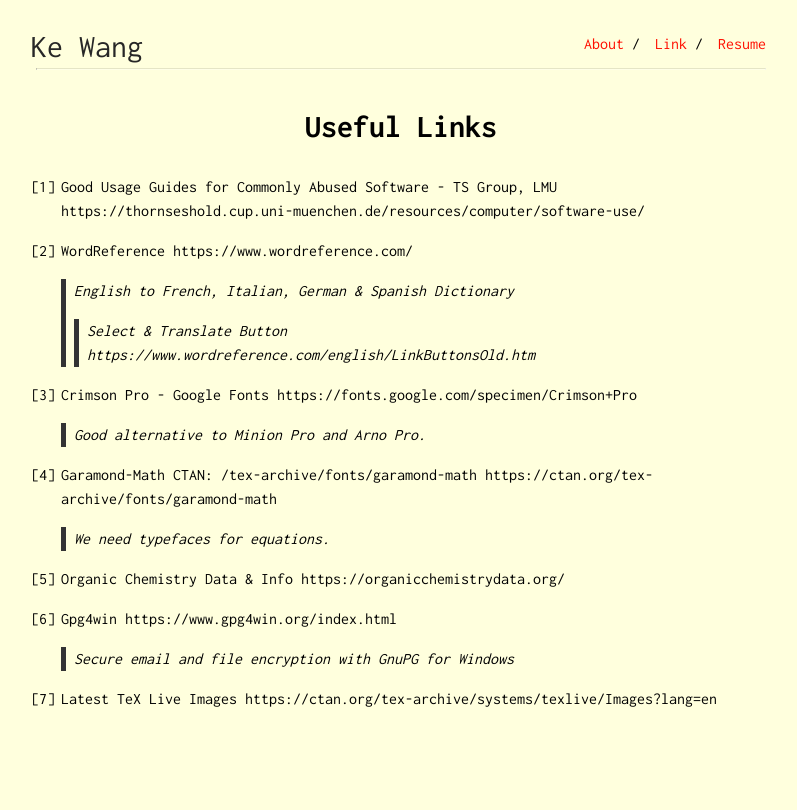
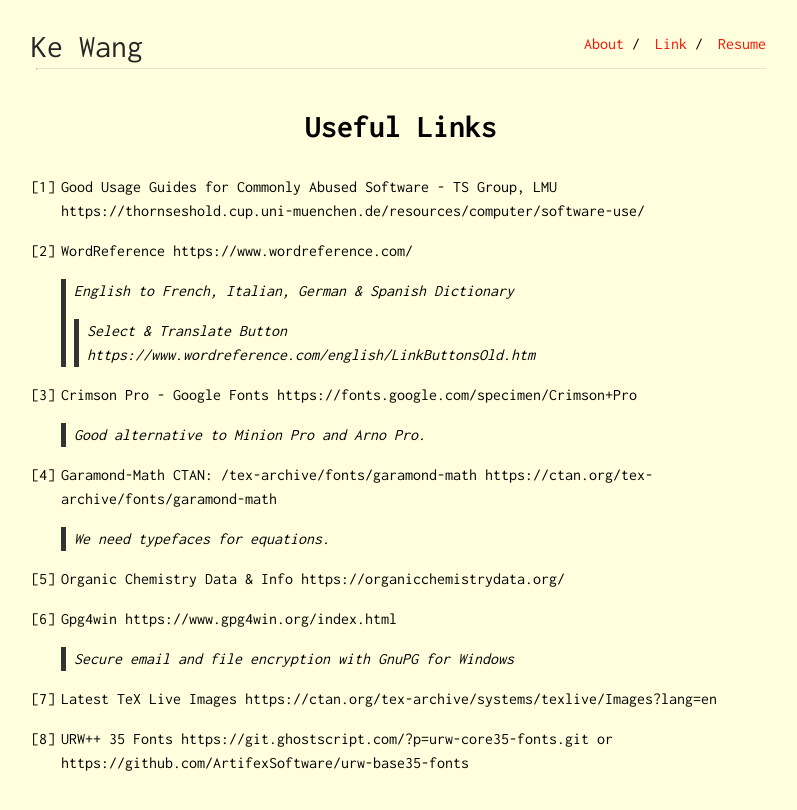
Before and after one commit to ekdc11/ekdc11.github.io, a Jekyll site: the page built from link.md, in a window 1280 px wide. Shown: the top 810 px of the page, without its empty margins (239-1036 px from the left). Built offline with Jekyll 4.4.1, drawn with Linux system fonts in a browser that asks for light colours.

Commit message:
Update link.md

```diff
--- a/link.md
+++ b/link.md
@@ -24,3 +24,5 @@ https://ctan.org/tex-archive/fonts/garamond-math
 > Secure email and file encryption with GnuPG for Windows
 
 7. Latest TeX Live Images https://ctan.org/tex-archive/systems/texlive/Images?lang=en
+
+8. URW++ 35 Fonts https://git.ghostscript.com/?p=urw-core35-fonts.git or https://github.com/ArtifexSoftware/urw-base35-fonts
```
